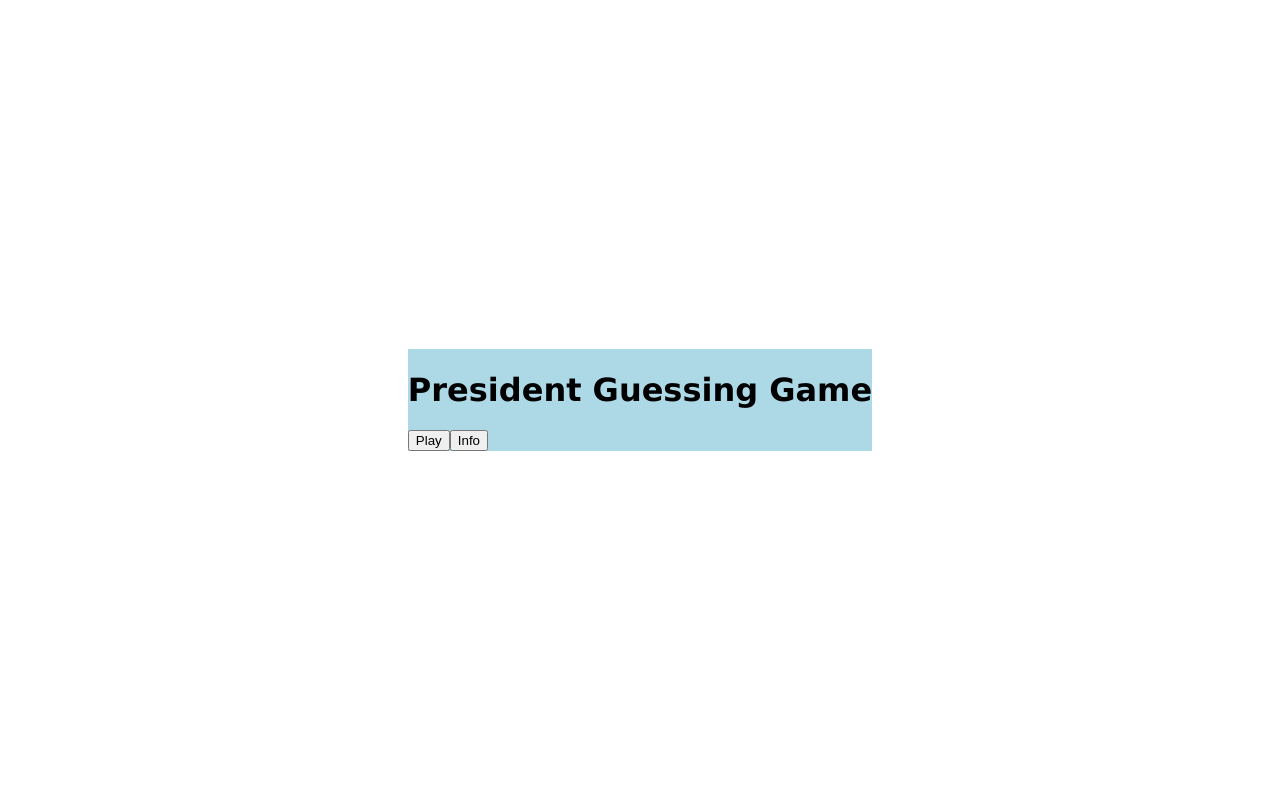
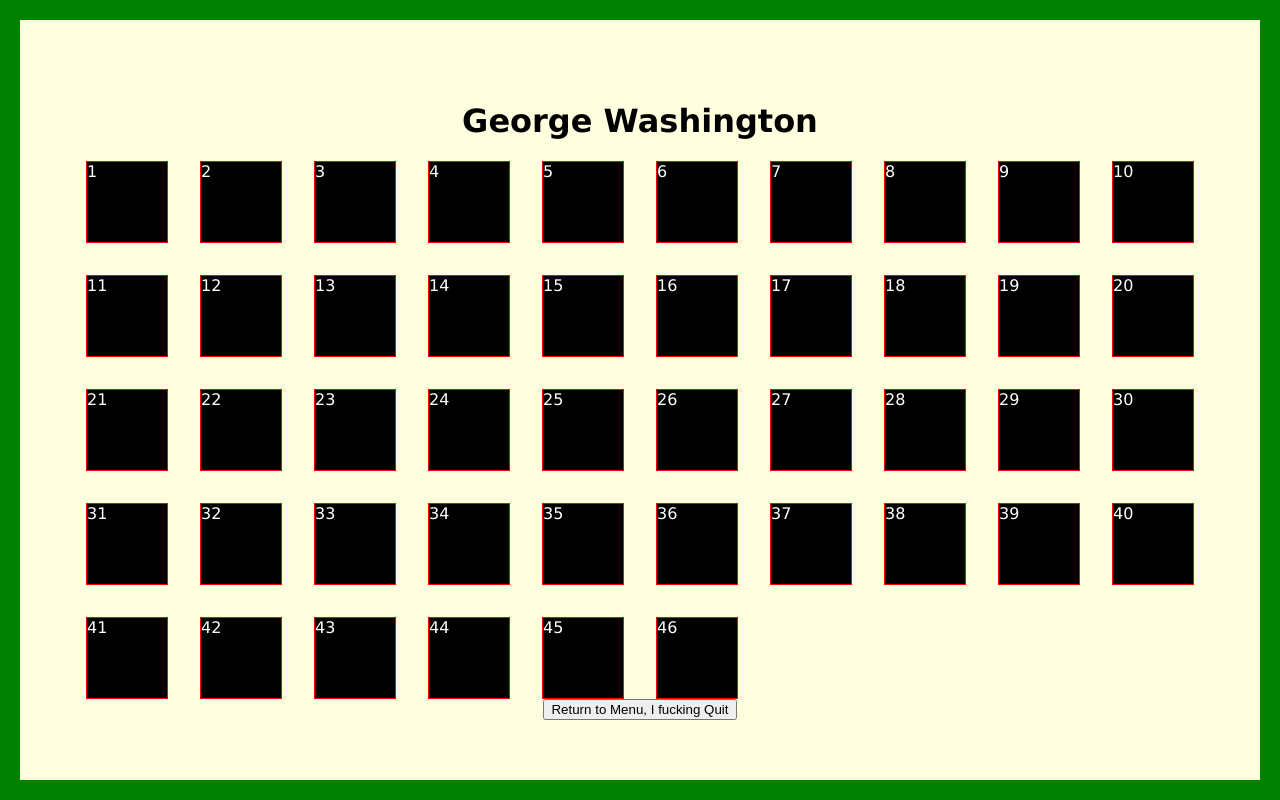
Before and after one commit to GJMattia/Presidents-Game, a React (Vite) app: page / in a window 1280 px wide. Built offline with nearby package versions, Linux system fonts and the light colour scheme.

Commit message:
made number thing work

```diff
--- a/src/components/App/App.css
+++ b/src/components/App/App.css
@@ -13,6 +13,7 @@ body {
 #root {
   width: 100%;
   height: 100%;
+  background-color: lightyellow;
 }
 
 .App {
--- a/src/components/App/App.tsx
+++ b/src/components/App/App.tsx
@@ -5,11 +5,11 @@ import { useState } from 'react';
 
 export default function App() {
 
-  const [game, setGame] = useState<boolean>(false);
+  const [game, setGame] = useState<boolean>(true);
 
   return (
     <div className='App'>
-      {!game && <MainMenu setGame={setGame} />}
+      {/* {!game && <MainMenu setGame={setGame} />} */}
       {game && <Game setGame={setGame} />}
     </div>
   )
--- a/src/components/Game/Game.css
+++ b/src/components/Game/Game.css
@@ -3,9 +3,10 @@
     flex-direction: column;
     justify-content: center;
     align-items: center;
-    background-color: lightgreen;
+    border: 20px solid green;
     width: 100%;
     height: 100%;
+    box-sizing: border-box;
 }
 
 .Presidents {
@@ -28,3 +29,7 @@
 .PresidentDiv:hover {
     filter: invert();
 }
+
+#Done {
+    filter: invert();
+}
--- a/src/components/Game/Game.tsx
+++ b/src/components/Game/Game.tsx
@@ -9,34 +9,51 @@ interface GameProps {
 
 export default function Game({ setGame }: GameProps) {
 
-    function check(index: number): void {
+
+    //State Variables
+    const [numbers, setNumbers] = useState<number[]>(Array.from({ length: 46 }, (_, index: number) => index))
+    const [current, setCurrent] = useState<number>(randomNumber(numbers));
+
+    //regular variables
+    const presidents: number[] = new Array(46).fill(null);
+
+    //Functions
+
+    function randomNumber(numbersArray: number[]): number {
+        const randomIndex: number = Math.floor(Math.random() * numbersArray.length);
+        return numbersArray[randomIndex];
+    }
+
+
+    function check(event: any, index: number): void {
         if (index === current) {
-            console.log('Match');
-            setCurrent(Math.floor(Math.random() * 46) + 1);
+            const updatedNumbers = numbers.filter(num => num !== current);
+            setNumbers(updatedNumbers);
+
+            setCurrent(randomNumber(updatedNumbers));
+
+            (event.target as HTMLElement).id = "Done";
         } else {
             console.log('No Match');
         }
-    };
+    }
 
-
-
-    const [current, setCurrent] = useState<number>(1);
-    const presidents: number[] = new Array(46).fill(null);
 
     return (
         <div className='Game'>
 
             <div className='Spotlight'>
                 <h1>{PresidentData[current].name}</h1>
-                <h1>{current + 1}</h1>
+                {/* <h1>{current + 1}</h1> */}
+
             </div>
 
             <div className='Presidents'>
                 {presidents.map((_, index) => (
                     <div
-                        onClick={() => check(index)}
+                        onClick={(event) => check(event, index)}
                         key={index} className="PresidentDiv">{index + 1}
-                        {PresidentData[index].name}
+
                     </div>
                 ))}
             </div>
--- a/src/main.tsx
+++ b/src/main.tsx
@@ -3,7 +3,7 @@ import ReactDOM from 'react-dom/client'
 import App from './components/App/App.tsx'
 
 ReactDOM.createRoot(document.getElementById('root')!).render(
-  <React.StrictMode>
-    <App />
-  </React.StrictMode>,
+
+  <App />
+
 )
```
